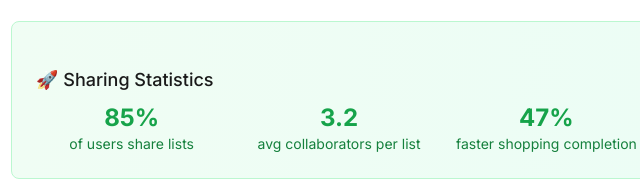
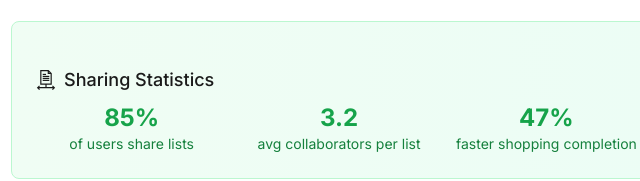
Before and after one commit to ShopisMarket/ShopisWiki, an Astro site: page /user-guide/share-lists in a window 1280 px wide. Shown: the part 892-1073 px from the top of the page, 309-949 px from the left. Built offline with nearby package versions, Linux system fonts and the light colour scheme; Astro itself is replaced by a stand-in of ours.

Commit message:
Updated share-lists.astro

```diff
--- a/src/pages/user-guide/share-lists.astro
+++ b/src/pages/user-guide/share-lists.astro
@@ -48,7 +48,40 @@ const headings = [
   </ol>
 
   <div class="my-6 bg-gradient-to-r from-green-50 to-emerald-50 dark:from-green-900/20 dark:to-emerald-900/20 p-6 rounded-lg border border-green-200 dark:border-green-800">
-    <h4 class="text-lg font-semibold mb-3 text-green-800 dark:text-green-300">🚀 Sharing Statistics</h4>
+    <h4 class="flex items-center gap-2 text-lg font-semibold mb-3 text-green-800 dark:text-green-300">
+  <svg xmlns="http://www.w3.org/2000/svg" class="w-5 h-5" viewBox="0 0 511.998 511.998" fill="currentColor">
+    <g>
+      <g>
+        <path d="M431.696,394.296l-21.531,21.531l22.096,22.096H271.224v-59.341h132.503V82.551L321.175,0H108.271v378.582h132.503v59.341
+          H79.737l22.096-22.096l-21.531-21.531L21.45,453.147l58.851,58.851l21.531-21.531l-22.096-22.096h352.524l-22.096,22.096
+          l21.531,21.531l58.851-58.851L431.696,394.296z M330.094,51.982l21.65,21.65h-21.65V51.982z M138.721,348.132V30.45h160.923
+          v73.632h73.632v244.049H138.721z"/>
+      </g>
+    </g>
+    <g>
+      <g>
+        <rect x="171.88" y="148.689" width="168.248" height="30.45"/>
+      </g>
+    </g>
+    <g>
+      <g>
+        <rect x="171.88" y="97.938" width="84.124" height="30.45"/>
+      </g>
+    </g>
+    <g>
+      <g>
+        <rect x="171.88" y="199.44" width="168.248" height="30.45"/>
+      </g>
+    </g>
+    <g>
+      <g>
+        <rect x="171.88" y="250.19" width="168.248" height="30.45"/>
+      </g>
+    </g>
+  </svg>
+  Sharing Statistics
+</h4>
+
     <div class="grid grid-cols-1 md:grid-cols-3 gap-4">
       <div class="text-center">
         <div class="text-2xl font-bold text-green-600 dark:text-green-400">85%</div>
```
